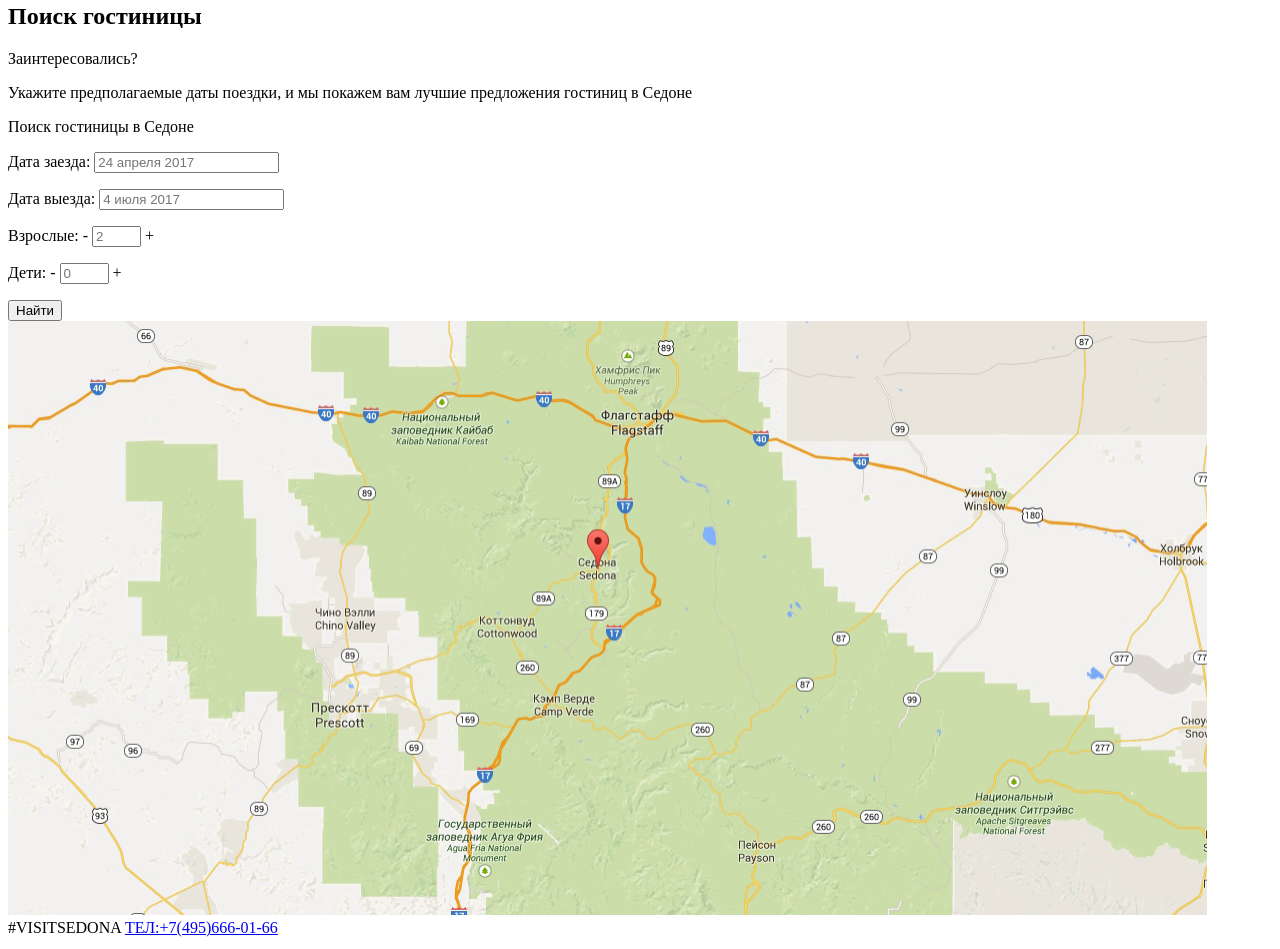
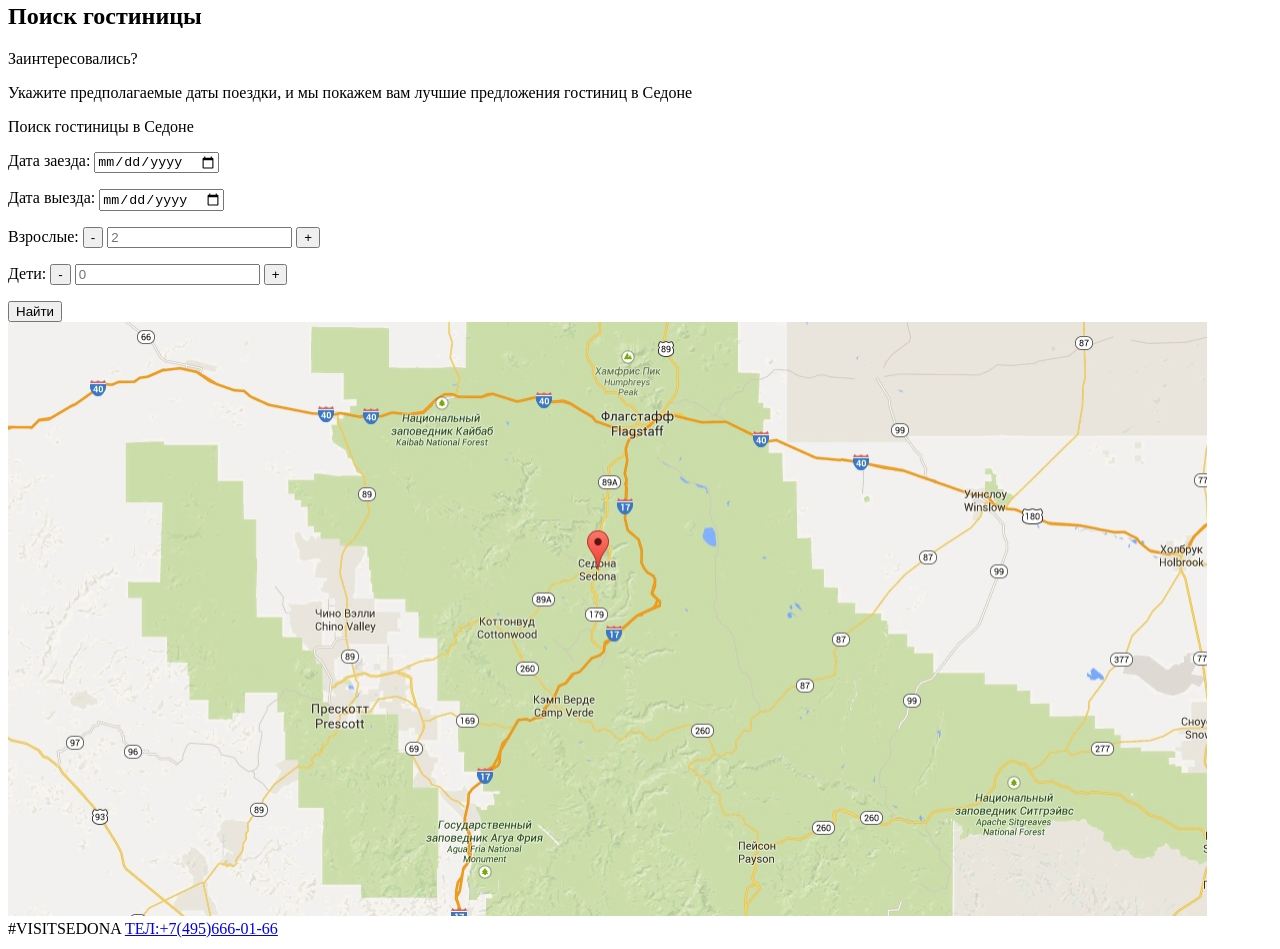
Before and after one commit to zgold33/1490129-sedona-28, a plain HTML site: page index.html in a window 1280 px wide. Shown: the part 1586-2535 px from the top of the page. Drawn offline with Linux system fonts and the light colour scheme.

Commit message:
задание 4 (date, button, number)

```diff
--- a/index.html
+++ b/index.html
@@ -87,23 +87,23 @@
       <form action="https://echo.htmlacademy.ru" method="post">
         <p>
           <label for="arrival-date">Дата заезда:</label>
-          <input id="arrival-date" type="text" name="arrival date" placeholder="24 апреля 2017">
+          <input id="arrival-date" type="date" name="arrival date">
         </p>
         <p>
           <label for="departure-date">Дата выезда:</label>
-          <input id="departure-date" type="text" name="departure date" placeholder="4 июля 2017">
+          <input id="departure-date" type="date" name="departure date">
         </p>
         <p>
           <label for="number-of-adults">Взрослые:</label>
-          <span class="minus">-</span>
-          <input id="number-of-adults" type="text" name="number of adults" placeholder="2" size="3">
-          <span class="plus">+</span>
+          <button>-</button>
+          <input id="number-of-adults" type="number" name="number of adults" placeholder="2" size="3">
+          <button>+</button>
         </p>
         <p>
           <label for="number-of-childs">Дети:</label>
-          <span class="minus">-</span>
-          <input id="number-of-childs" type="text" name="number of childs" placeholder="0" size="3">
-          <span class="plus">+</span>
+          <button>-</button>
+          <input id="number-of-childs" type="number" name="number of childs" placeholder="0" size="3">
+          <button>+</button>
         </p>
         <button type="submit">Найти</button>
       </form>
```
